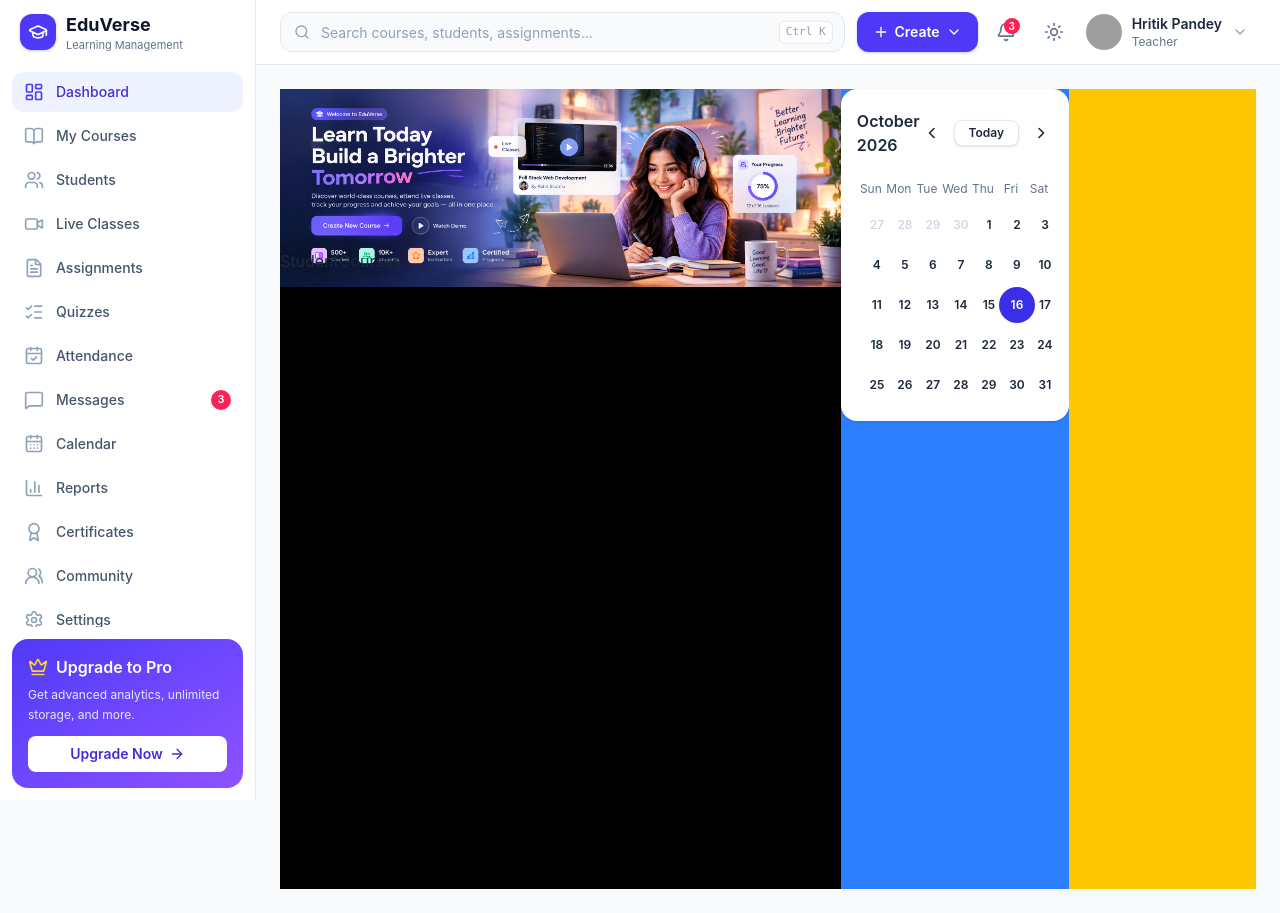
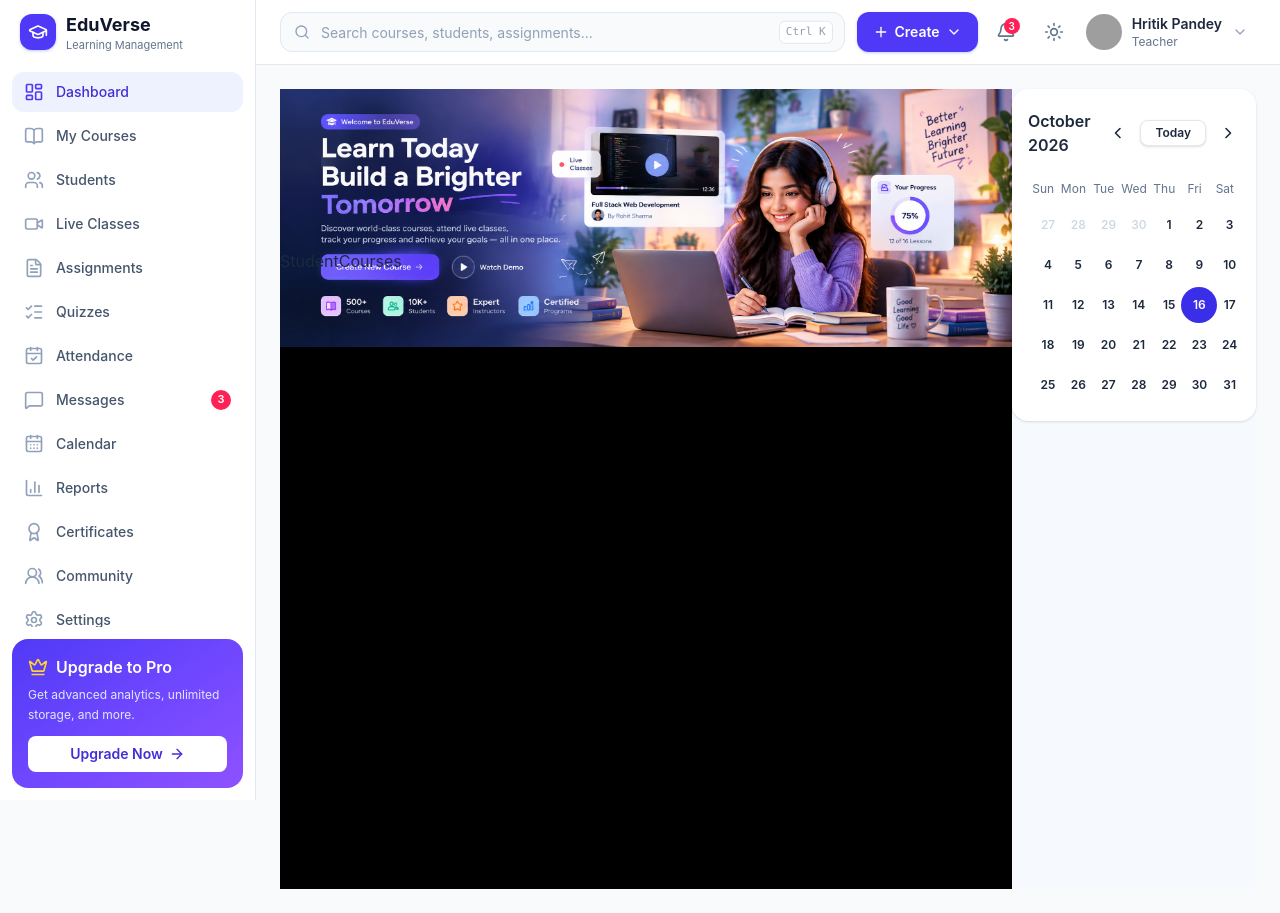
Before and after one commit to iamayushkarma/lms-dashbaord, a React (Vite) app: page / in a window 1280 px wide. Built offline with nearby package versions, Linux system fonts and the light colour scheme; grey boxes are pictures that could not be loaded.

Commit message:
fix: layout

```diff
--- a/src/dashboard/main-body/MainBody.tsx
+++ b/src/dashboard/main-body/MainBody.tsx
@@ -5,7 +5,7 @@ import StudentCourses from "../components/StudentCourses";
 
 function MainBody() {
   return (
-    <div className="flex w-full bg-blue-500 h-svh">
+    <div className="flex w-full h-svh bg-[#f6f9fd]">
       <div className="lg:w-[75%] 2xl:w-[80%] bg-black">
         <HeaderImage />
         <StudentCourses />
@@ -13,8 +13,6 @@ function MainBody() {
       <div className="lg:w-[25%] 2xl:w-[20%]">
         <Calendar />
       </div>
-      <div className="lg:w-[25%] 2xl:w-[20%] bg-yellow-400"></div>
-      <div></div>
     </div>
   );
 }
```
